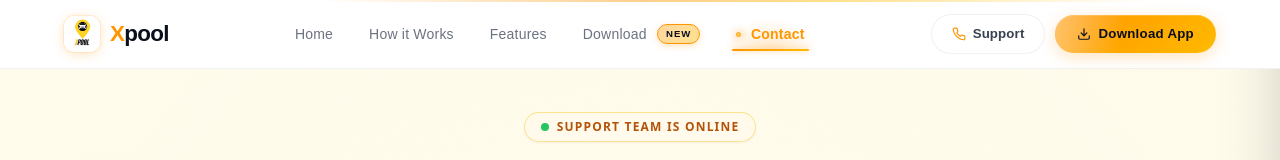
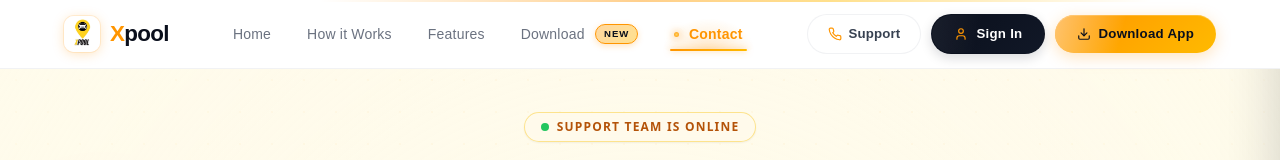
Before and after one commit to XpoolNumeric/xpool.info, a React (Vite) app: page /contact in a window 1280 px wide. Shown: the top 160 px of the page. Built offline with nearby package versions, Linux system fonts and the light colour scheme; no server answers.

Commit message:
feat: Add smart Sign In / Book Ride button to Navbar

```diff
--- a/src/components/ui/navbar.tsx
+++ b/src/components/ui/navbar.tsx
@@ -2,6 +2,7 @@ import { useState, useEffect, useRef } from "react";
 import { Link, useLocation } from "react-router-dom";
 import { Phone, Download, Menu, X, Sparkles, ChevronRight, LogOut, User } from "lucide-react";
 import xpoolLogo from "@/assets/xpool-logo.jpeg";
+import AuthDialog from "@/components/sections/AuthDialog";
 
 /* ─────────────────────────────────────────────────────────
    Design Tokens
@@ -467,6 +468,93 @@ const LogoutButton = ({ onLogout, fullWidth = false }: { onLogout: () => void, f
 };
 
 /* ─────────────────────────────────────────────────────────
+   Sign Action Button
+───────────────────────────────────────────────────────── */
+const SignActionBtn = ({
+  profile,
+  onOpenAuth,
+  fullWidth = false
+}: {
+  profile: any,
+  onOpenAuth: () => void,
+  fullWidth?: boolean
+}) => {
+  const [hovered, setHovered] = useState(false);
+
+  const handleClick = () => {
+    if (profile) {
+      // Logged in: auto scroll to booking section
+      const el = document.getElementById("booking-section");
+      if (el) {
+        const absoluteTop = el.getBoundingClientRect().top + window.pageYOffset;
+        window.scrollTo({ top: absoluteTop - 80, behavior: "smooth" });
+      }
+    } else {
+      // Not logged in: scroll to top and show auth dialog
+      window.scrollTo({ top: 0, behavior: "smooth" });
+      onOpenAuth();
+    }
+  };
+
+  return (
+    <button
+      onClick={handleClick}
+      onMouseEnter={() => setHovered(true)}
+      onMouseLeave={() => setHovered(false)}
+      style={{
+        display: "inline-flex",
+        alignItems: "center",
+        justifyContent: "center",
+        gap: 8,
+        padding: "9px 22px",
+        borderRadius: 999,
+        fontFamily: "'DM Sans', sans-serif",
+        fontWeight: 800,
+        fontSize: "0.83rem",
+        letterSpacing: "0.02em",
+        color: T.white,
+        background: hovered
+          ? `linear-gradient(135deg, ${T.navyMid} 0%, ${T.navy} 100%)`
+          : `linear-gradient(135deg, ${T.navy} 0%, ${T.navyMid} 100%)`,
+        border: `1.5px solid ${hovered ? T.orange : "transparent"}`,
+        boxShadow: hovered ? `0 0 0 3px ${T.orangeGlow}` : "0 4px 12px rgba(10,15,28,0.15)",
+        cursor: "pointer",
+        transform: hovered ? "translateY(-2px) scale(1.02)" : "translateY(0) scale(1)",
+        transition: "all 0.25s cubic-bezier(0.34,1.56,0.64,1)",
+        width: fullWidth ? "100%" : "auto",
+        whiteSpace: "nowrap" as const,
+        position: "relative",
+        overflow: "hidden",
+      }}
+    >
+      <div
+        style={{
+          position: "absolute",
+          inset: 0,
+          background: "linear-gradient(105deg, transparent 30%, rgba(255,255,255,0.06) 50%, transparent 70%)",
+          backgroundSize: "200% 100%",
+          backgroundPosition: hovered ? "100% 0" : "-100% 0",
+          transition: "background-position 0.55s ease",
+          borderRadius: 999,
+          pointerEvents: "none",
+        }}
+      />
+      {profile ? (
+        <>
+          <Sparkles style={{ width: 14, height: 14, color: T.orange, position: "relative" }} />
+          <span style={{ position: "relative" }}>Book Ride</span>
+        </>
+      ) : (
+        <>
+          <User style={{ width: 14, height: 14, color: T.orange, position: "relative" }} />
+          <span style={{ position: "relative" }}>Sign In</span>
+        </>
+      )}
+    </button>
+  );
+};
+
+/* ─────────────────────────────────────────────────────────
    Main Navbar
 ───────────────────────────────────────────────────────── */
 const Navbar = () => {
@@ -475,6 +563,7 @@ const Navbar = () => {
   const [hideBar, setHideBar] = useState(false);
   const [mouseX, setMouseX] = useState(0.5);
   const [profile, setProfile] = useState<any>(null);
+  const [showAuthDialog, setShowAuthDialog] = useState(false);
   const lastScrollY = useRef(0);
   const location = useLocation();
 
@@ -594,12 +683,14 @@ const Navbar = () => {
             <div className="hidden md:flex" style={{ alignItems: "center", gap: 10 }}>
               {profile ? (
                 <>
+                  <SignActionBtn profile={profile} onOpenAuth={() => setShowAuthDialog(true)} />
                   <ProfileButton profile={profile} />
                   <LogoutButton onLogout={handleLogout} />
                 </>
               ) : (
                 <>
                   <SupportButton />
+                  <SignActionBtn profile={profile} onOpenAuth={() => setShowAuthDialog(true)} />
                   <DownloadButton />
                 </>
               )}
@@ -864,17 +955,21 @@ const Navbar = () => {
         >
           {profile ? (
             <>
+              <SignActionBtn profile={profile} onOpenAuth={() => { setIsOpen(false); setShowAuthDialog(true); }} fullWidth />
               <ProfileButton profile={profile} fullWidth />
               <LogoutButton onLogout={() => { handleLogout(); setIsOpen(false); }} fullWidth />
             </>
           ) : (
             <>
               <SupportButton fullWidth />
+              <SignActionBtn profile={profile} onOpenAuth={() => { setIsOpen(false); setShowAuthDialog(true); }} fullWidth />
               <DownloadButton fullWidth />
             </>
           )}
         </div>
       </div>
+
+      <AuthDialog open={showAuthDialog} onClose={() => setShowAuthDialog(false)} />
 
       {/* ── Global Keyframes ── */}
       <style>{`
```
